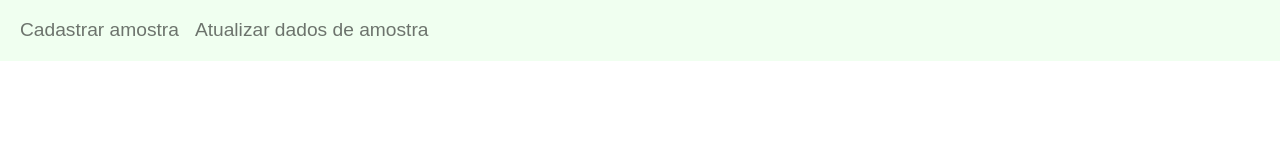
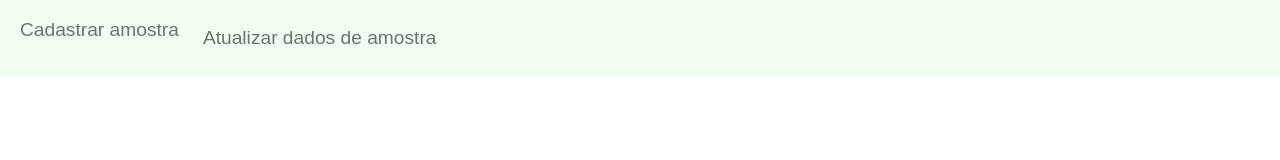
Before and after one commit to Marcelinons/ProjectLeo, a plain HTML site: page webpage/index.html in a window 1280 px wide. Drawn offline with nearby package versions, Linux system fonts and the light colour scheme.

Commit message:
Update index.html

```diff
--- a/webpage/index.html
+++ b/webpage/index.html
@@ -25,8 +25,8 @@
             <li class="nav-item">
               <a id="reg_sample" class="nav-link" href="#">Cadastrar amostra</a>
             </li>
-            <li class="nav-item">
-              <a id="update_sample" class="nav-link" href="#" onclick="showUpdateMenu();">Atualizar dados de amostra</a>
+            <li class="nav-link">
+              <a id="update_sample" class="nav-link" onclick="showUpdateMenu()">Atualizar dados de amostra</a>
             </li>
           </ul>
         </div>
```
